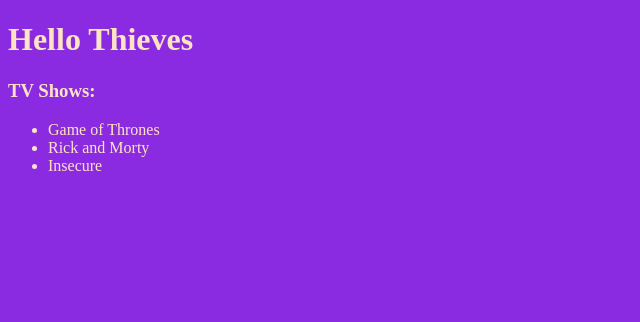
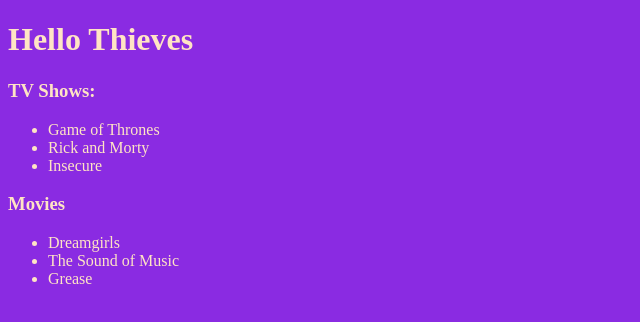
Before and after one commit to Adrienner1988/thieves_133_week1_day1, a plain HTML site: page index.html in a window 1280 px wide. Shown: the whole page, without its empty margins (0-640 px from the left). Drawn offline with Linux system fonts and the light colour scheme.

Commit message:
added moveis

```diff
--- a/index.html
+++ b/index.html
@@ -14,5 +14,11 @@
         <li>Rick and Morty</li>
         <li>Insecure</li>
     </ul>
+    <h3>Movies</h3>
+    <ul>
+        <li>Dreamgirls</li>
+        <li>The Sound of Music</li>
+        <li>Grease</li>
+    </ul>
 </body>
 </html>
```
